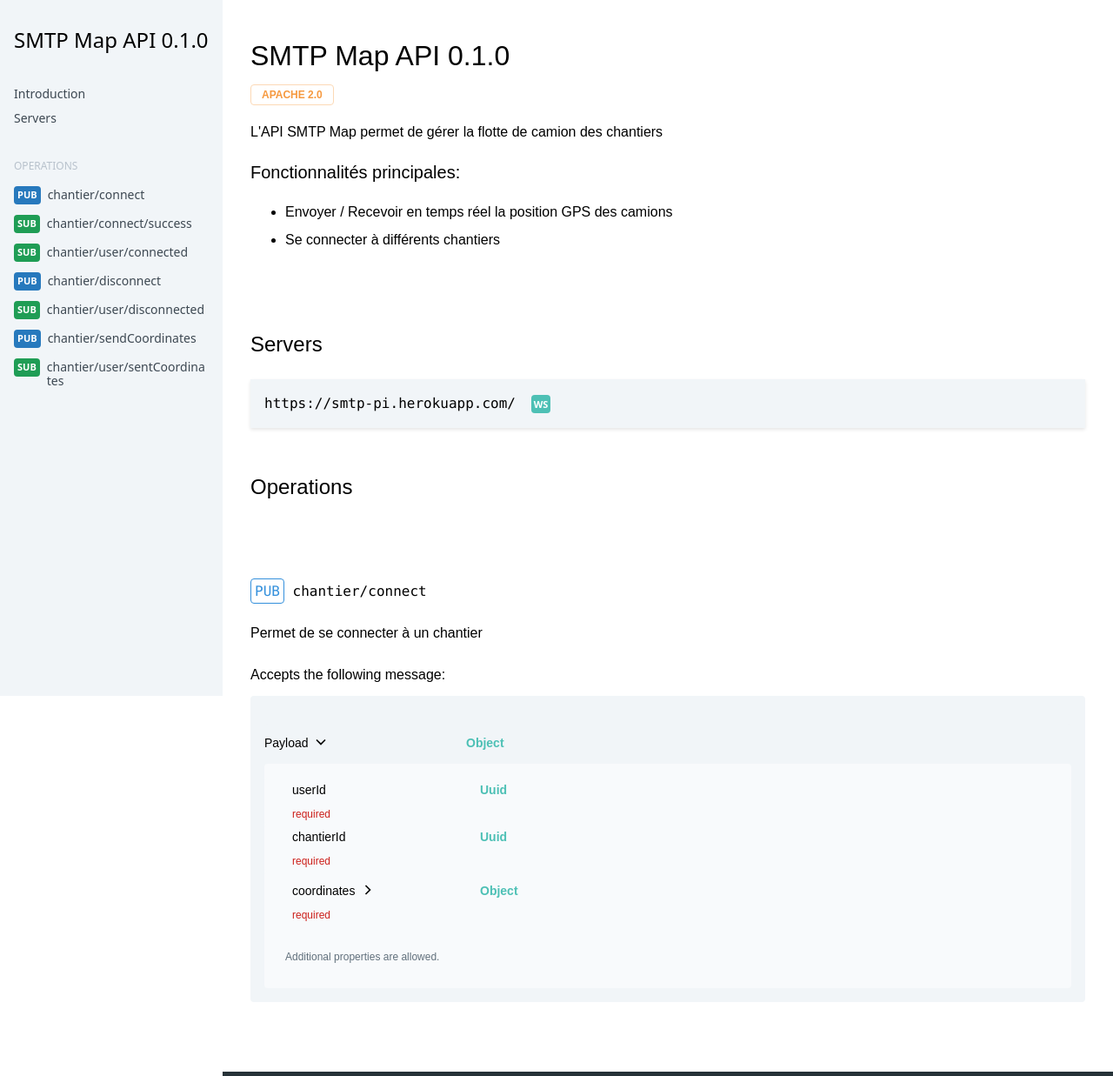
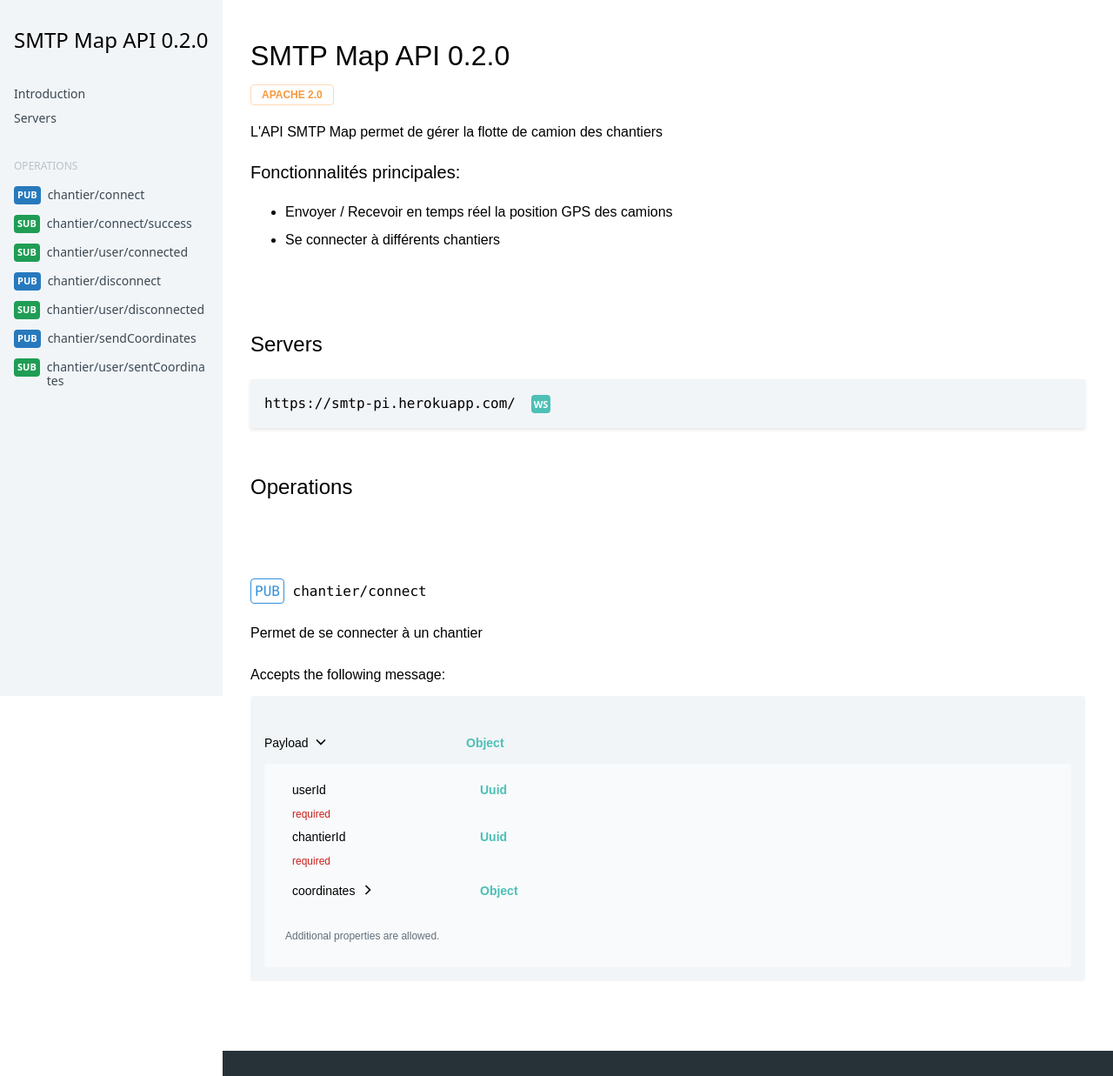
Before and after one commit to qkjlu/smtp-pi-server, a website: page public/socketdoc/index.html in a window 1280 px wide. Shown: the top 1237 px of the page at 87% size. Drawn offline with Linux system fonts and the light colour scheme.

Commit message:
update socketdoc

```diff
--- a/public/socketdoc/index.html
+++ b/public/socketdoc/index.html
@@ -3,7 +3,7 @@
 <head>
   <meta charset="UTF-8">
 
-  <title>SMTP Map API 0.1.0 documentation</title>
+  <title>SMTP Map API 0.2.0 documentation</title>
   <meta name="viewport" content="width=device-width, initial-scale=1.0">
   <link href="css/tailwind.min.css" rel="stylesheet">
   <link rel="stylesheet" href="css/atom-one-dark.min.css" />
@@ -24,7 +24,7 @@
 <div class="sidebar-panel fixed pin-t pin-l pin-b w-64 bg-grey-lighter font-sans pt-8 pr-4 pb-4 pl-4">
   <div class="sidebar-panel__content">
 
-    <h1 class="text-2xl font-thin">SMTP Map API 0.1.0</h1>
+    <h1 class="text-2xl font-thin">SMTP Map API 0.2.0</h1>
 
     <ul class="text-sm mt-10 list-reset mt-2">
       <li class="mb-3">
@@ -185,7 +185,7 @@
     <div class="content-panel flex-1 leading-loose z-10">
       <div class="center-block p-8">
   <a name="introduction"></a>
-  <h1>SMTP Map API 0.1.0</h1>
+  <h1>SMTP Map API 0.2.0</h1>
   <div class="leading-normal mb-4">
 
 
@@ -474,8 +474,6 @@ uuid
           <polygon points="17.3 8.3 12 13.6 6.7 8.3 5.3 9.7 12 16.4 18.7 9.7 "></polygon>
         </svg>
 
-
-          <div class="text-red-dark text-xs">required</div>
 
 
       </div>
```
